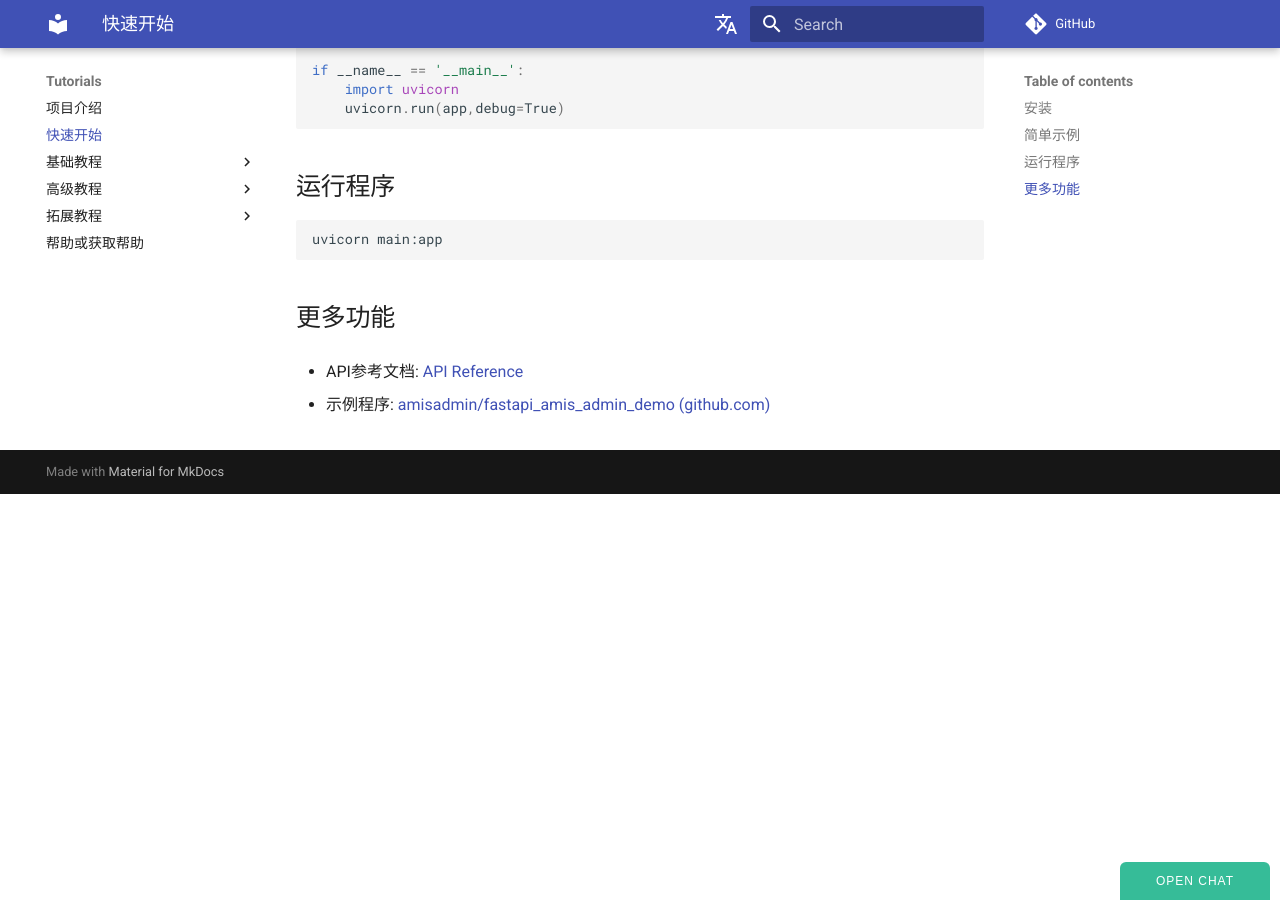
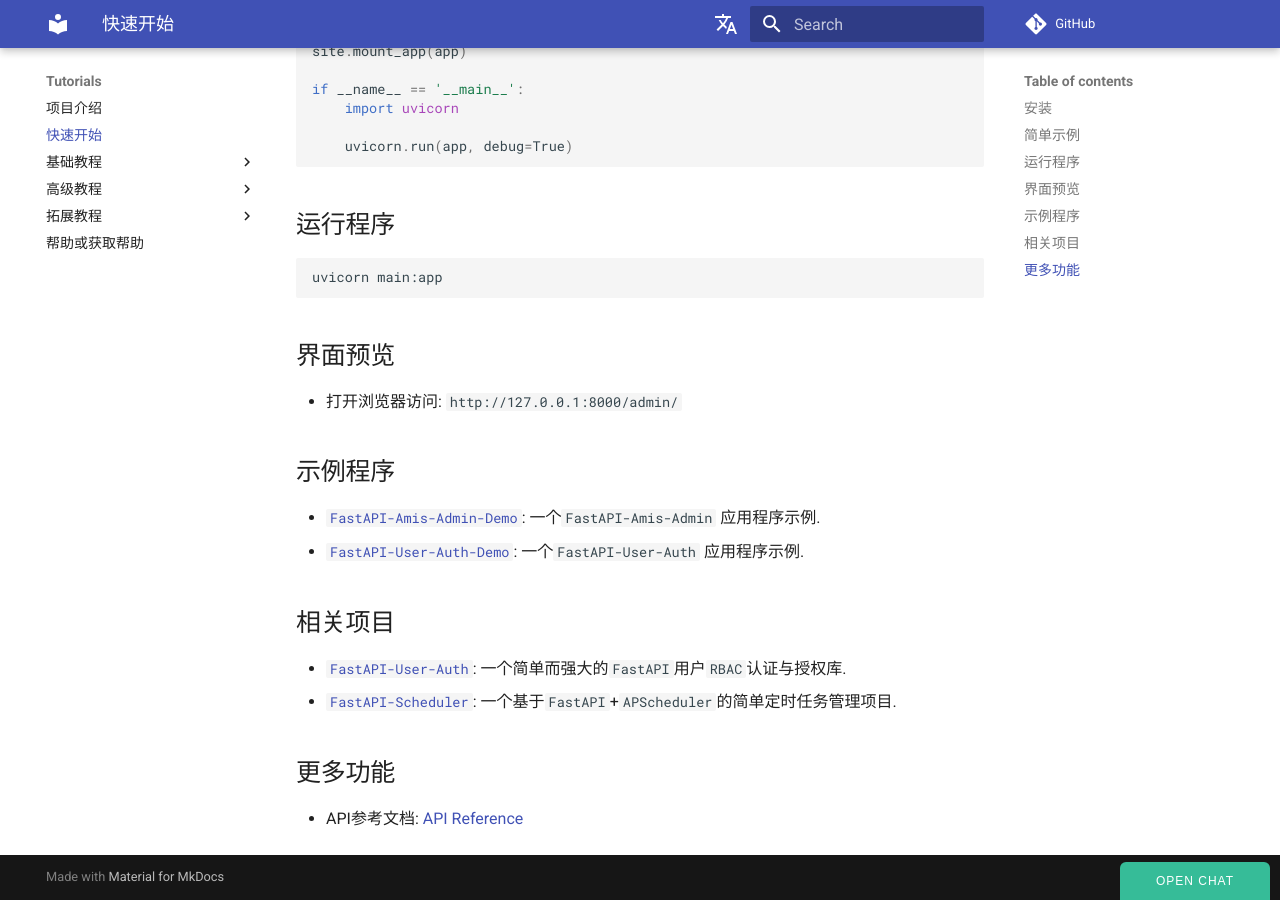
Before and after one commit to amisadmin/fastapi-amis-admin, an MkDocs documentation site: the page built from docs/zh/docs/tutorials/quickstart.md, in a window 1280 px wide and 900 px high, scrolled down 917 px. Built offline with MkDocs 1.6.1 and Material for MkDocs 9.7.7, drawn with Linux system fonts in a browser that asks for light colours; comment, search, counter and statistics services are not loaded.

Commit message:
docs: update `quickstart.md`

````diff
--- a/docs/zh/docs/tutorials/quickstart.md
+++ b/docs/zh/docs/tutorials/quickstart.md
@@ -18,6 +18,7 @@
 
 # 创建AdminSite实例
 site = AdminSite(settings=Settings(database_url_async='sqlite+aiosqlite:///amisadmin.db'))
+
 
 # 注册管理类
 @site.register_admin
@@ -41,7 +42,8 @@
 
 if __name__ == '__main__':
     import uvicorn
-    uvicorn.run(app,debug=True)
+
+    uvicorn.run(app, debug=True)
 ```
 
 ## 运行程序
@@ -50,8 +52,20 @@
 uvicorn main:app
 ```
 
+## 界面预览
+
+- 打开浏览器访问: `http://127.0.0.1:8000/admin/`
+
+## 示例程序
+
+- [`FastAPI-Amis-Admin-Demo`](https://github.com/amisadmin/fastapi_amis_admin_demo):  一个`FastAPI-Amis-Admin` 应用程序示例.
+- [`FastAPI-User-Auth-Demo`](https://github.com/amisadmin/fastapi_user_auth_demo): 一个`FastAPI-User-Auth` 应用程序示例.
+
+## 相关项目
+
+- [`FastAPI-User-Auth`](https://github.com/amisadmin/fastapi_user_auth): 一个简单而强大的`FastAPI`用户`RBAC`认证与授权库.
+- [`FastAPI-Scheduler`](https://github.com/amisadmin/fastapi_scheduler): 一个基于`FastAPI`+`APScheduler`的简单定时任务管理项目.
+
 ## 更多功能
 
 - API参考文档: [API Reference](../../amis_admin/BaseAdmin)
-
-- 示例程序: [amisadmin/fastapi_amis_admin_demo (github.com)](https://github.com/amisadmin/fastapi_amis_admin_demo)
````
